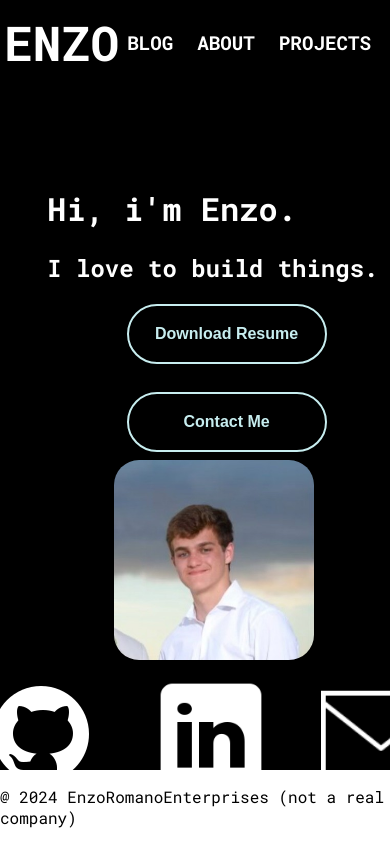
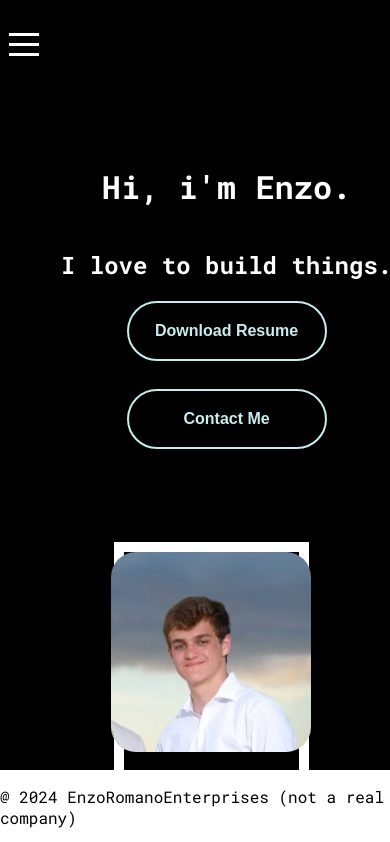
Before and after one commit to enzosromano/portfolio, a React (Create React App) app: page / in a window 390 px wide. Shown: the top 842 px of the page. Built offline with nearby package versions, Linux system fonts and the light colour scheme.

Commit message:
mobile navbar

```diff
--- a/package.json
+++ b/package.json
@@ -12,10 +12,13 @@
     "@types/node": "^20.12.7",
     "@types/react": "^18.2.79",
     "@types/react-dom": "^18.2.25",
+    "framer-motion": "^11.1.7",
+    "hamburger-react": "^2.5.0",
     "react": "^18.2.0",
     "react-dom": "^18.2.0",
     "react-router-dom": "^6.21.3",
     "react-scripts": "^5.0.1",
+    "react-use": "^17.5.0",
     "typescript": "^5.4.5",
     "web-vitals": "^2.1.4"
   },
--- a/src/App.tsx
+++ b/src/App.tsx
@@ -1,15 +1,21 @@
 import Navbar from "./components/Navbar/Navbar";
+import NavbarMobile from "./components/Navbar/NavbarMobile";
 import Footer from "./components/Footer/Footer";
 import Blog from "./pages/Blog";
 import About from "./pages/About";
 import Projects from "./pages/Projects";
 import Home from "./pages/Home";
 import { Route, Routes } from "react-router-dom"
+import { useState, useEffect} from "react";
 
 function App() {
+
+  const {width} = useWindowDimensions()
+
   return (
     <>
-      <Navbar />
+
+      <div><b>{(width < 1101) ? <NavbarMobile /> : <Navbar />}</b></div>
       <div className="container">
         <Routes>
           <Route path="/" element={<Home />} />
@@ -23,4 +29,29 @@ function App() {
   )
 }
 
+function getWindowDimensions() {
+  const { innerWidth: width, innerHeight: height } = window;
+  return {
+    width,
+    height,
+  };
+}
+
+function useWindowDimensions() {
+  const [windowDimensions, setWindowDimensions] = useState(
+    getWindowDimensions()
+  );
+
+  useEffect(() => {
+    function handleResize() {
+      setWindowDimensions(getWindowDimensions());
+    }
+
+    window.addEventListener("resize", handleResize);
+    return () => window.removeEventListener("resize", handleResize);
+  }, []);
+
+  return windowDimensions;
+}
+
 export default App;
--- a/src/components/Navbar/Navbar.tsx
+++ b/src/components/Navbar/Navbar.tsx
@@ -4,9 +4,7 @@ import "./Navbar.css";
 export default function Navbar() {
     return (
         <nav className="nav">
-            <Link to="/" className="site-title">ENZO
-
-            </Link>
+            <Link to="/" className="site-title">ENZO</Link>
             <ul>
                 <ActivePage to="/blog">BLOG</ActivePage>
                 <ActivePage to="/about">ABOUT</ActivePage>
--- /dev/null
+++ b/src/components/Navbar/NavbarMobile.css
@@ -0,0 +1,39 @@
+* {
+    box-sizing: border-box;
+    font-family: "Roboto Mono", monospace;
+    font-optical-sizing: auto;
+    font-style: normal;
+}
+
+.navbar {
+    width: 100vw;
+    height: 8vh;
+    display: flex;
+}
+
+.hidden {
+    display: flex;
+    justify-content: center;
+    align-items: center;
+}
+
+.displayed {
+    display: flex;
+}
+
+
+.menu ul {
+    font-size: 25px;
+    text-decoration: none;
+    gap: 25px;
+    list-style: none;
+    display: flex;
+    justify-content: center;
+    align-items: center;
+    padding: 0;
+}
+
+.navbar a {
+    color: inherit;
+    text-decoration: none;
+}
--- /dev/null
+++ b/src/components/Navbar/NavbarMobile.tsx
@@ -0,0 +1,52 @@
+import { useClickAway } from "react-use";
+import { useRef } from "react";
+import { useState } from "react";
+import { Squash as Hamburger } from "hamburger-react";
+import { AnimatePresence, motion } from "framer-motion";
+import { Link, useMatch, useResolvedPath } from "react-router-dom"
+//import { routes } from "../routes";
+
+import "./NavbarMobile.css";
+
+export default function Navbar() {
+  const [isOpen, setOpen] = useState(false);
+  const ref = useRef<HTMLDivElement | null>(null);
+
+  useClickAway(ref, () => setOpen(false));
+
+  return (
+    <div className="navbar">
+        <div ref={ref} className="hidden">
+        <Hamburger toggled={isOpen} size={30} toggle={setOpen} />
+        {isOpen && (
+            <div className="displayed">
+                <ul className="menu">
+                    <ul>
+                        <ActivePage to="/blog">BLOG</ActivePage>
+                        <ActivePage to="/about">ABOUT</ActivePage>
+                        <ActivePage to="/projects">PROJECTS</ActivePage>
+                    </ul>
+                </ul>
+            </div>
+        )}
+        </div>
+    </div>
+  );
+};
+
+type Props = {
+    to: string;
+    children: React.ReactNode;
+};
+
+//Active page's intention is to set the active state to the selected link on the navbar
+function ActivePage({ to, children, ...props }: Props) { // props ("properties") - stored as an object
+    const resolvedPath = useResolvedPath(to) // https://reactrouter.com/en/main/utils/resolve-path - resolves a given "To" value into an actual "Path" object
+    const isActive = useMatch({ path: resolvedPath.pathname, end: true})
+
+    return (
+        <li className={isActive ? "active" : ""}>
+            <Link to={to} {...props}>{children}</Link>
+        </li>
+    )
+}
--- a/src/components/Skills/SkillsMobile.tsx
+++ b/src/components/Skills/SkillsMobile.tsx
@@ -7,6 +7,18 @@ export default function SkillsMobile() {
 
             <Splide className="skillsplide">
                 <SplideSlide>
+                    <img src="/skillicons/pythonicon.png" alt="linkedin"/>
+                    <p>Python + Django to build the backend of full stack applications.</p>
+                </SplideSlide>
+                <SplideSlide>
+                    <img src="/skillicons/tsicon.png" alt="linkedin"/>
+                    <p>TypeScript to automate api testing and build an interactive frontend.</p>
+                </SplideSlide>
+                <SplideSlide>
+                    <img src="/skillicons/reacticon.png" alt="linkedin"/>
+                    <p>React to build a complex component-based UI... And spend 2 hours making a cool button.</p>
+                </SplideSlide>
+                <SplideSlide>
                     <img src="/skillicons/javaicon.png" alt="linkedin"/>
                     <p>Java to develop applications that manage data and need to run on everything.</p>
                 </SplideSlide>
@@ -15,28 +27,16 @@ export default function SkillsMobile() {
                     <p>Jira through 5+ Years of working in an Agile envrionment.</p>
                 </SplideSlide>
                 <SplideSlide>
-                    <img src="/skillicons/pythonicon.png" alt="linkedin"/>
-                    <p>Python + Django to build the backend of full stack applications.</p>
-                </SplideSlide>
-                <SplideSlide>
-                    <img src="/skillicons/tsicon.png" alt="linkedin"/>
-                    <p>TypeScript to automate api testing and build an interactive frontend.</p>
-                </SplideSlide>
-                <SplideSlide>
                     <img src="/skillicons/nodejsicon.png" alt="linkedin"/>
                     <p>NodeJS to develop a backend server for a full stack application.</p>
                 </SplideSlide>
                 <SplideSlide>
+                    <img src="/skillicons/angularicon.png" alt="linkedin"/>
+                    <p>Angular + Storybook to build UI components.</p>
+                </SplideSlide>
+                <SplideSlide>
                     <img src="/contacticons/githubicon.png" alt="linkedin"/>
                     <p>Source Control experience through working within large existing codebases.</p>
-                </SplideSlide>
-                <SplideSlide>
-                    <img src="/skillicons/reacticon.png" alt="linkedin"/>
-                    <p>React to build a complex component-based UI... And spend 2 hours making a cool button.</p>
-                </SplideSlide>
-                <SplideSlide>
-                    <img src="/skillicons/angularicon.png" alt="linkedin"/>
-                    <p>Angular + Storybook to build UI components.</p>
                 </SplideSlide>
                 <SplideSlide>
                     <img src="/skillicons/mysqlicon.png" alt="linkedin"/>
--- a/src/pages/Blog.tsx
+++ b/src/pages/Blog.tsx
@@ -1,4 +1,5 @@
 import SkillsMobile from "../components/Skills/SkillsMobile";
+import NavbarMobile from "../components/Navbar/NavbarMobile";
 
 export default function Blog() {
 
@@ -9,6 +10,9 @@ export default function Blog() {
             <h1>This weeks entries...</h1>
 
             <SkillsMobile></SkillsMobile>
+            <b></b>
+
+            <NavbarMobile></NavbarMobile>
 
         </div>
 
--- a/src/pages/Home.tsx
+++ b/src/pages/Home.tsx
@@ -12,7 +12,7 @@ export default function Home() {
     const ref = useRef<HTMLDivElement | null>(null);
 
     //Getting window size
-    const {width, height} = useWindowDimensions()
+    const {width} = useWindowDimensions()
 
     useEffect(() => {
         const observer = new IntersectionObserver(
--- a/src/styles.css
+++ b/src/styles.css
@@ -35,15 +35,44 @@ body {
     text-align: center;
 }
 
-@media only screen and (max-width: 600px) {
+@media only screen and (max-width: 1100px) {
+
+    body {
+        padding-top: 10px;
+    }
 
     .container, .home {
         width: 100vw;
     }
 
     .home {
+        margin-top: 0;
+        padding-top: 0;
         display: flex;
         flex-direction: column;
+        justify-content: center;
+        align-items: center;
+    }
+
+    .homeleft {
+        display: flex;
+        flex-direction: column;
+        align-items: center;
+        justify-content: center;
+        text-align: center;
+        float: none;
+        margin: 0 0 10vh 0;
+        margin-left: 1000px;
+
+    }
+
+    .homeright {
+        display: flex;
+        flex-direction: column;
+        justify-content: center;
+        align-items: center;
+        float: none;
+        border: 10px solid white;
     }
 
     .buttonStack {
```
Also changed, not shown: 1 other file (tests, documents, lock files or other folders).
